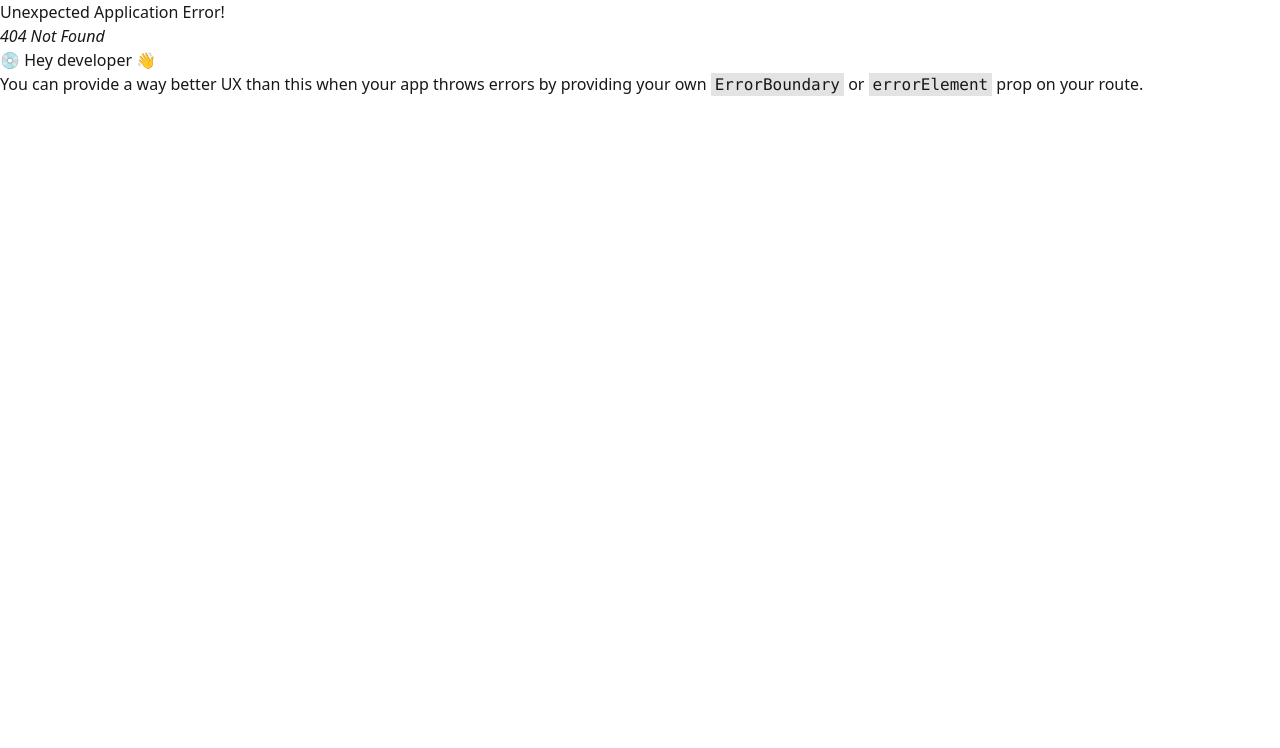
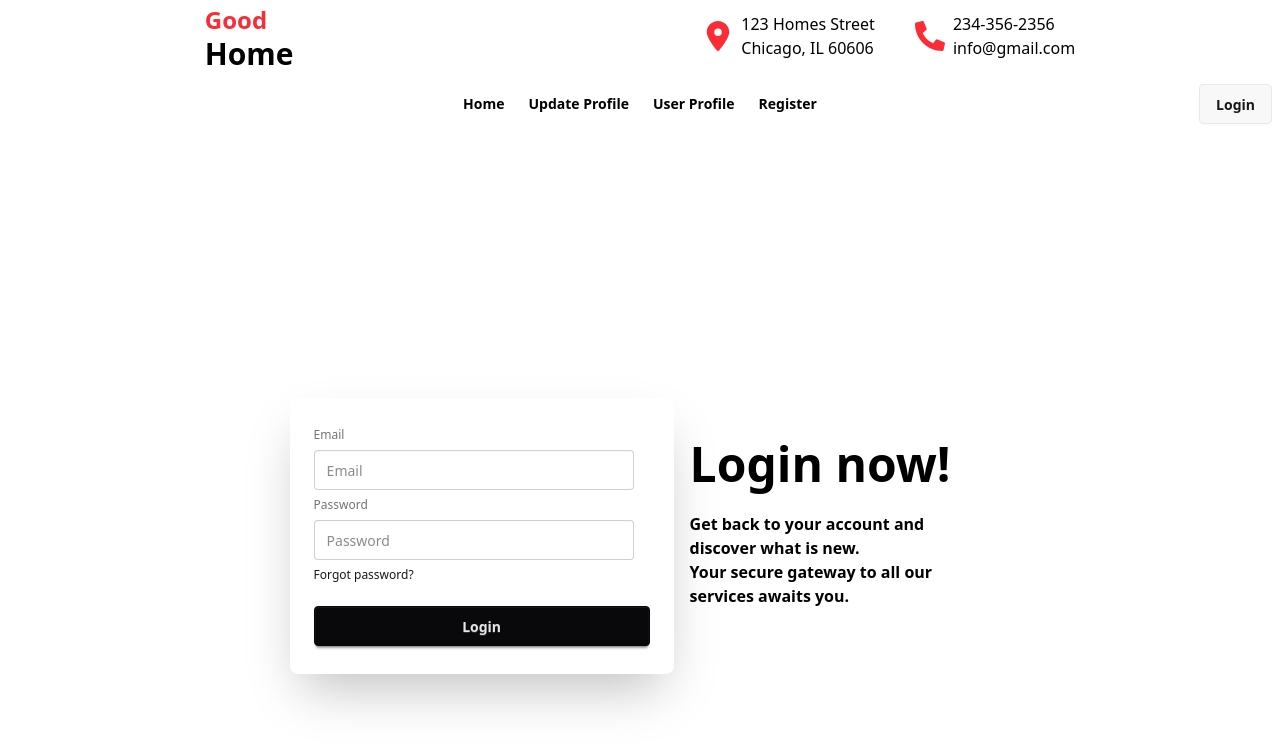
Before and after one commit to mohiuddinahmed121/real-estate-web, a React (Vite) app: page /login in a window 1280 px wide. Before the commit this address had no page. Shown: the top 748 px of the page. Built offline with nearby package versions, Linux system fonts and the light colour scheme.

Commit message:
login section added

```diff
--- /dev/null
+++ b/src/pages/Login/Login.jsx
@@ -0,0 +1,40 @@
+import Header from "../../pages/Shared/Header/Header";
+import Navbar from "../../pages/Shared/Navbar/Navbar";
+
+const Login = () => {
+   return (
+      <div>
+         <Header></Header>
+         <Navbar></Navbar>
+         <div>
+            <div className="hero bg-white min-h-screen">
+               <div className="hero-content flex-col lg:flex-row-reverse">
+                  <div className="text-center lg:text-left">
+                     <h1 className="text-5xl font-bold text-black">Login now!</h1>
+                     <p className="py-6 text-black font-bold">
+                        Get back to your account and discover what is new. <br /> Your secure
+                        gateway to all our services awaits you.
+                     </p>
+                  </div>
+                  <div className="card bg-base-100 w-full max-w-sm shrink-0 shadow-2xl">
+                     <div className="card-body">
+                        <fieldset className="fieldset">
+                           <label className="fieldset-label">Email</label>
+                           <input type="email" className="input" placeholder="Email" />
+                           <label className="fieldset-label">Password</label>
+                           <input type="password" className="input" placeholder="Password" />
+                           <div>
+                              <a className="link link-hover">Forgot password?</a>
+                           </div>
+                           <button className="btn btn-neutral mt-4">Login</button>
+                        </fieldset>
+                     </div>
+                  </div>
+               </div>
+            </div>
+         </div>
+      </div>
+   );
+};
+
+export default Login;
--- a/src/pages/Shared/Navbar/Navbar.jsx
+++ b/src/pages/Shared/Navbar/Navbar.jsx
@@ -49,9 +49,6 @@ const Navbar = () => {
             <ul className="menu menu-horizontal px-1 font-bold">{navLinks}</ul>
          </div>
          <div className="navbar-end">
-            <div tabIndex={0} role="button" className="btn btn-ghost btn-circle avatar">
-               <div className="w-10 rounded-full"></div>
-            </div>
             <Link to="/login">
                <button className="btn">Login</button>
             </Link>
--- a/src/routes/Routes.jsx
+++ b/src/routes/Routes.jsx
@@ -1,6 +1,7 @@
 import { createBrowserRouter } from "react-router-dom";
 import Root from "../layouts/Root";
 import Home from "../Pages/Home/Home";
+import Login from "../Pages/Login/Login";
 
 const router = createBrowserRouter([
    {
@@ -11,6 +12,10 @@ const router = createBrowserRouter([
             path: "/",
             element: <Home></Home>,
          },
+         {
+            path: "/login",
+            element: <Login></Login>,
+         },
       ],
    },
 ]);
```
